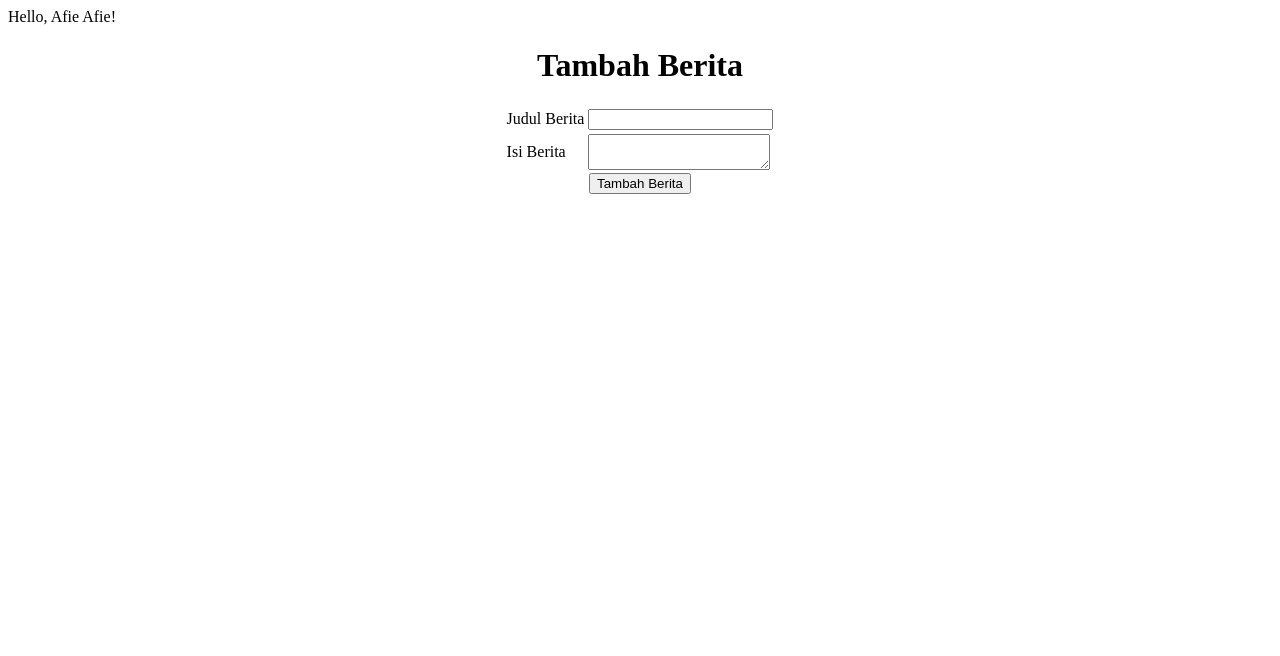
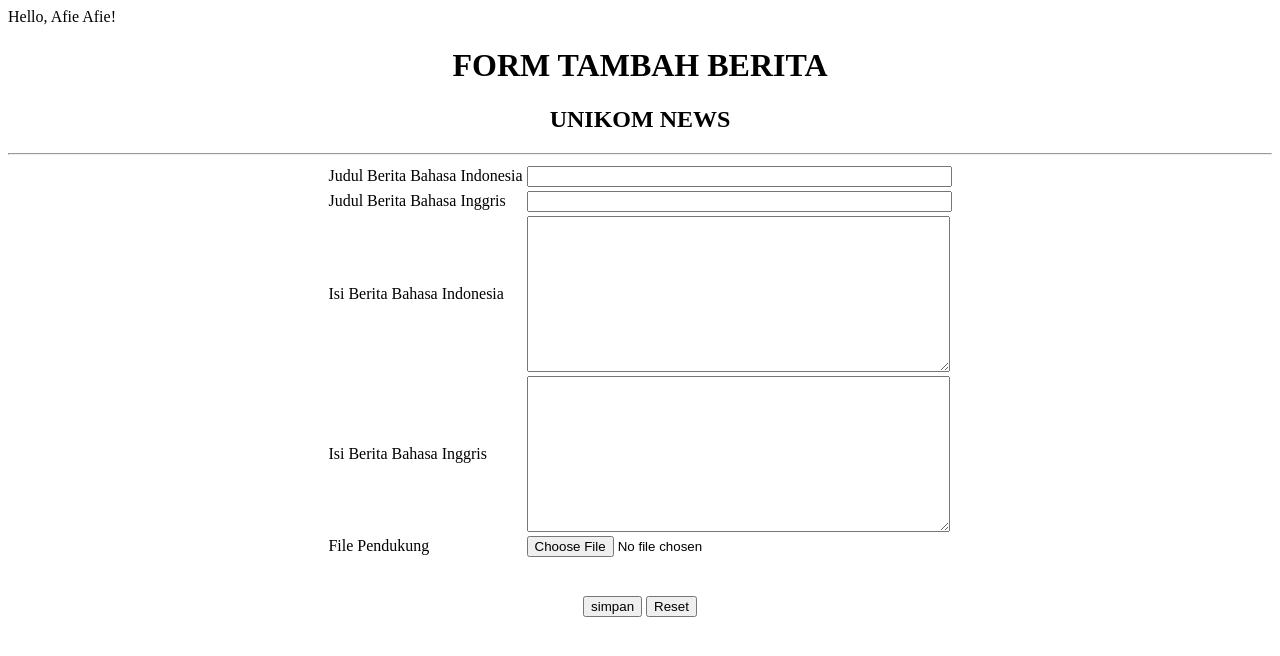
Before and after one commit to janbu12/penerapan-teknologi-internet, a PHP site: page /tambah_berita.php in a window 1280 px wide. Shown: the top 656 px of the page. Run offline with PHP 8.4, Linux system fonts and the light colour scheme; a user stored in the database is signed in.

Commit message:
Update tambah_berita.php

```diff
--- a/tambah_berita.php
+++ b/tambah_berita.php
@@ -18,20 +18,46 @@
 ?>
 
 <html>
+
+ <head>
+     <title>Buku Tamu</title>
+ </head>
  <center>
-        <h1>Tambah Berita</h1>
-        <form action="proses_tambah_berita.php" method="POST">
+
+     <body>
+     <form action=simpan_berita.php method=post enctype="multipart/form-data">
+         <h1>FORM TAMBAH BERITA</h1>
+         <h2>UNIKOM NEWS</h2>
+         <hr>
          <table>
              <tr>
-                    <td>Judul Berita</td>
-                    <td><input type="text" name="judul" required></td>
+                 <td> Judul Berita Bahasa Indonesia</td>
+                 <td> <input type=text name=judul_berita_indonesia size=50></td>
              </tr>
            <tr>
-                    <td>Isi Berita</td>
-                    <td><textarea name="isi" required></textarea></td>
+                 <td> Judul Berita Bahasa Inggris</td>
+                 <td> <input type=text name=judul_berita_inggris size=50></td>
              </tr>
+             <tr>
+                 <td> Isi Berita Bahasa Indonesia  </td>
+                 <td> <textarea rows="10" cols="50" name=isi_berita_indonesia
+maxlength=1000 ></textarea></td>
+             </tr>
+             <tr>
+                 <td> Isi Berita Bahasa Inggris    </td>
+                 <td> <textarea rows="10" cols="50" name=isi_berita_inggris
+maxlength=1000></textarea> </td>
+             </tr>
+             <tr>
+                 <td> File Pendukung           </td>
+                 <td> <input type="file" name="file"></td>
+             </tr>
+
          </table>
-            <input type="submit" value="Tambah Berita">
+        <br><br>
+         <input type=submit value=simpan name=simpan> <input type=reset value=Reset>
+
      </form>
+    </body>
 </center>
 </html>
```
Lines whose indentation alone changed are shown as unchanged.
